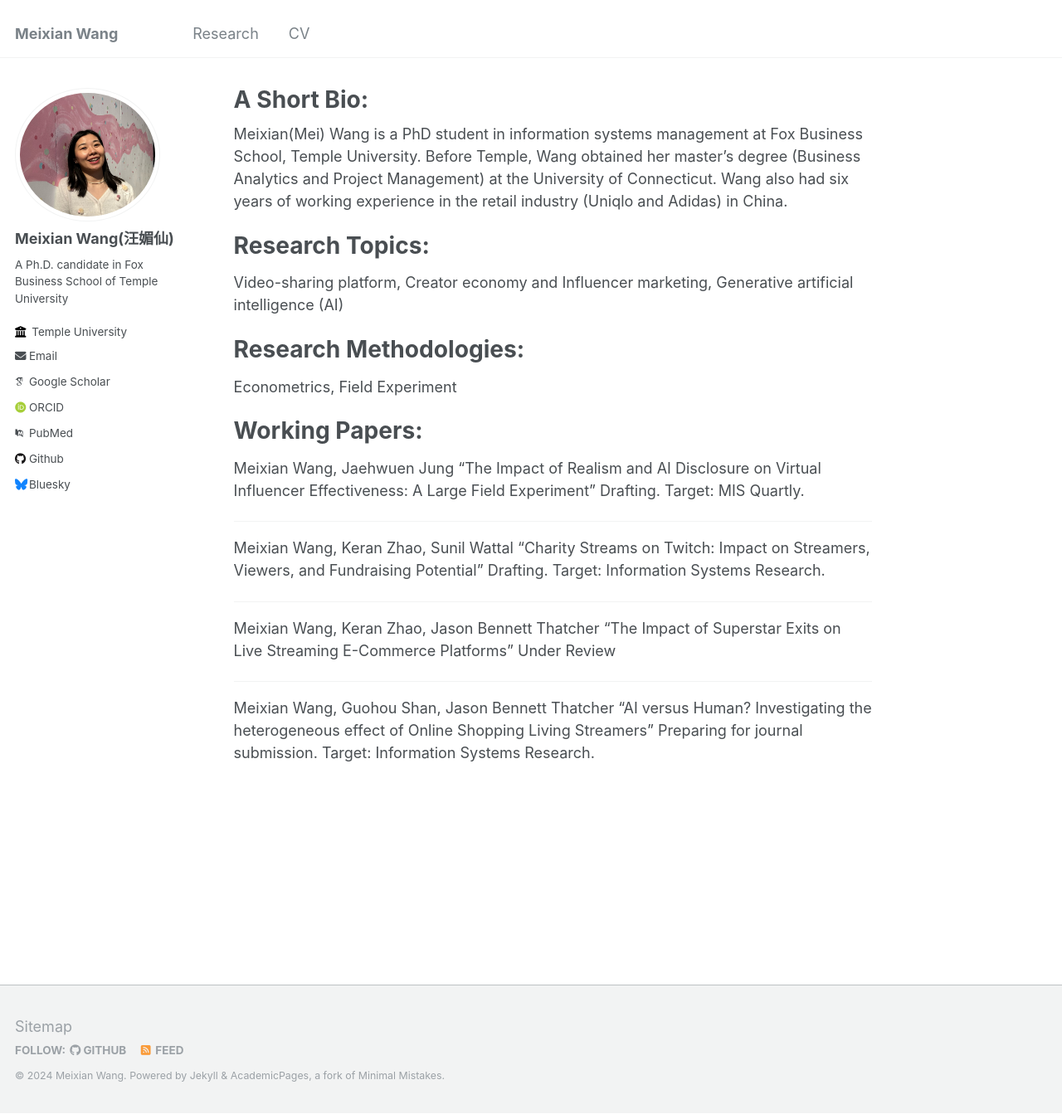
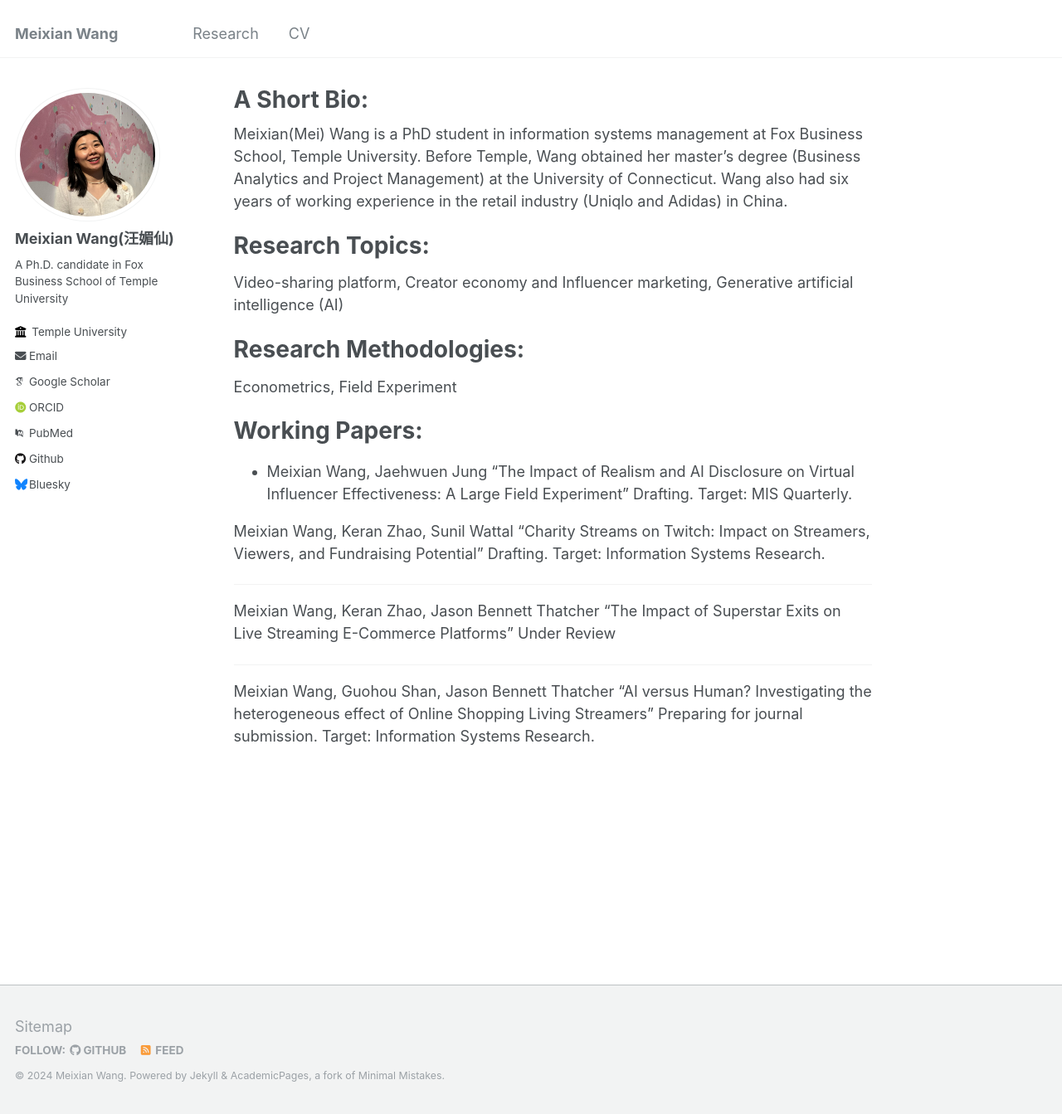
Before and after one commit to MeixianWang2/MeixianWang2.github.io, a Jekyll site: the page built from _pages/about.md, in a window 1280 px wide and 1343 px high. Shown: the whole window at 83% size. Built offline with Jekyll 4.4.1, drawn with Linux system fonts in a browser that asks for light colours; some web fonts are replaced.

Commit message:
Update about.md

```diff
--- a/_pages/about.md
+++ b/_pages/about.md
@@ -22,10 +22,9 @@ Field Experiment
 
 Working Papers:
 ======
-Meixian Wang, Jaehwuen Jung “The Impact of Realism and AI Disclosure on Virtual Influencer Effectiveness: A Large Field Experiment”
-Drafting. Target: MIS Quartly.
+* Meixian Wang, Jaehwuen Jung “The Impact of Realism and AI Disclosure on Virtual Influencer Effectiveness: A Large Field Experiment”
+Drafting. Target: MIS Quarterly.
 
-------
 Meixian Wang, Keran Zhao, Sunil Wattal "Charity Streams on Twitch: Impact on Streamers, Viewers, and Fundraising Potential"
 Drafting. Target: Information Systems Research.
 
```
